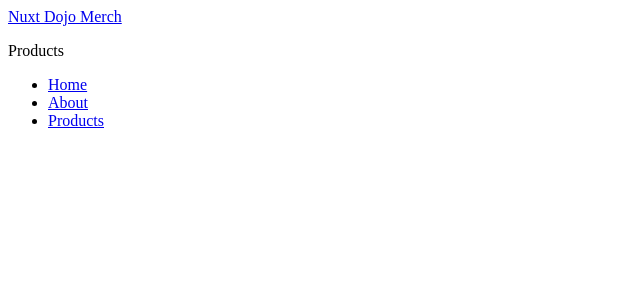
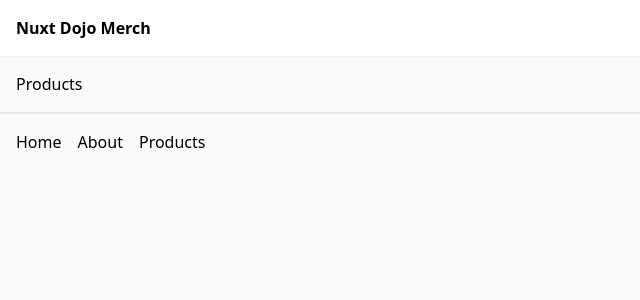
Before and after one commit to mchocho/nuxt-js-crash, a Nuxt app: page /products in a window 1280 px wide. Shown: the top 300 px of the page, without its empty margins (0-640 px from the left). Built offline with nearby package versions, Linux system fonts and the light colour scheme.

Commit message:
Included tailwind manually

```diff
--- /dev/null
+++ b/assets/css/main.css
@@ -0,0 +1,13 @@
+@tailwind base;
+@tailwind components;
+@tailwind utilities;
+
+body {
+  @apply bg-gray-50;
+}
+
+@layer components {
+  .btn {
+    @apply bg-[#12b488] text-white px-3 py-2;
+  }
+}
--- a/layouts/default.vue
+++ b/layouts/default.vue
@@ -7,8 +7,8 @@
 
  <template>
   <div>
-    <header>
-      <nav>
+    <header class="shadow-sm bg-white">
+      <nav class="container mx-auto p-4 flex justify-between">
         <!--
           <NuxtLink> component
 
@@ -21,8 +21,8 @@
           It's a replacement for the <a> and <RouterLink> tags and performs
           faster.
         -->
-        <NuxtLink to="/">Nuxt Dojo</NuxtLink>
-        <ul>
+        <NuxtLink to="/" class="font-bold">Nuxt Dojo</NuxtLink>
+        <ul class="flex gap-4">
           <li>
           <NuxtLink to="/">Home</NuxtLink>
           </li>
@@ -30,7 +30,7 @@
             <NuxtLink to="/about">About</NuxtLink>
           </li>
           <li>
-            <NuxtLink to="/products">Products</NuxtLink>
+            <NuxtLink to="/products" class="btn">Products</NuxtLink>
           </li>
         </ul>
       </nav>
@@ -45,7 +45,7 @@
       matches.
     -->
 
-    <div>
+    <div class="container mx-auto p-4">
       <slot />
     </div>
   </div>
--- a/layouts/items.vue
+++ b/layouts/items.vue
@@ -13,9 +13,9 @@
 
  <template>
   <div>
-    <header>
-      <nav>
-        <NuxtLink to="/products">Nuxt Dojo Merch</NuxtLink>
+    <header class="shadow-sm bg-white">
+      <nav class="container mx-auto p-4">
+        <NuxtLink to="/products" class="font-bold">Nuxt Dojo Merch</NuxtLink>
       </nav>
     </header>
 
@@ -28,12 +28,12 @@
       matches.
     -->
 
-    <div>
+    <div class="container mx-auto p-4">
       <slot />
     </div>
 
-    <footer>
-      <ul>
+    <footer class="container mx-auto p-4 flex justify-between border-t-2">
+      <ul class="flex gap-4">
         <li><NuxtLink to="/">Home</NuxtLink></li>
         <li><NuxtLink to="/about">About</NuxtLink></li>
         <li><NuxtLink to="/products">Products</NuxtLink></li>
--- a/nuxt.config.ts
+++ b/nuxt.config.ts
@@ -1,4 +1,12 @@
 // https://nuxt.com/docs/api/configuration/nuxt-config
+// https://tailwindcss.com/docs/guides/nuxtjs#3 - The @nuxt module doesn't seem to build
+
 export default defineNuxtConfig({
-
+  css: ['~/assets/css/main.css'],
+  postcss: {
+    plugins: {
+      tailwindcss: {},
+      autoprefixer: {},
+    },
+  }
 })
--- a/package.json
+++ b/package.json
@@ -8,6 +8,10 @@
     "postinstall": "nuxt prepare"
   },
   "devDependencies": {
-    "nuxt": "^3.3.1"
+    "@nuxtjs/tailwindcss": "^6.6.4",
+    "autoprefixer": "^10.4.14",
+    "nuxt": "^3.3.1",
+    "postcss": "^8.4.21",
+    "tailwindcss": "^3.3.0"
   }
 }
--- /dev/null
+++ b/public/templates/tailwind.js
@@ -0,0 +1,5 @@
+export default {
+  heading: "shadow-sm bg-white",
+  nav: "container mx-auto p-4 flex justify-between",
+  productContainer: "grid grid-cols-4 gap-5"
+};
--- /dev/null
+++ b/tailwind.config.js
@@ -0,0 +1,15 @@
+/** @type {import('tailwindcss').Config} */
+module.exports = {
+  content: [
+    "./components/**/*.{js,vue,ts}",
+    "./layouts/**/*.vue",
+    "./pages/**/*.vue",
+    "./plugins/**/*.{js,ts}",
+    "./nuxt.config.{js,ts}",
+    "./app.vue",
+  ],
+  theme: {
+    extend: {},
+  },
+  plugins: [],
+}
```
Also changed, not shown: 1 other file (tests, documents, lock files or other folders).
